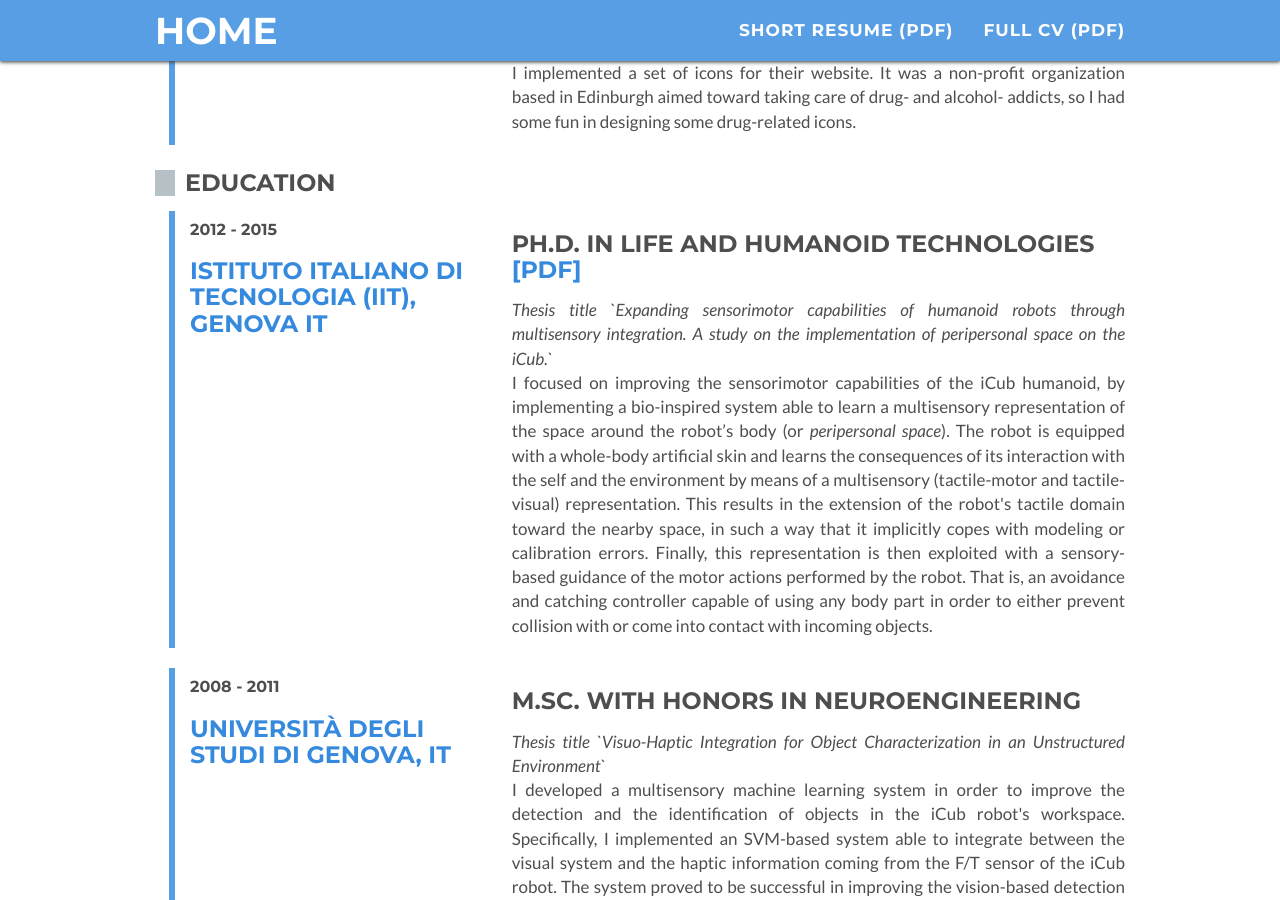
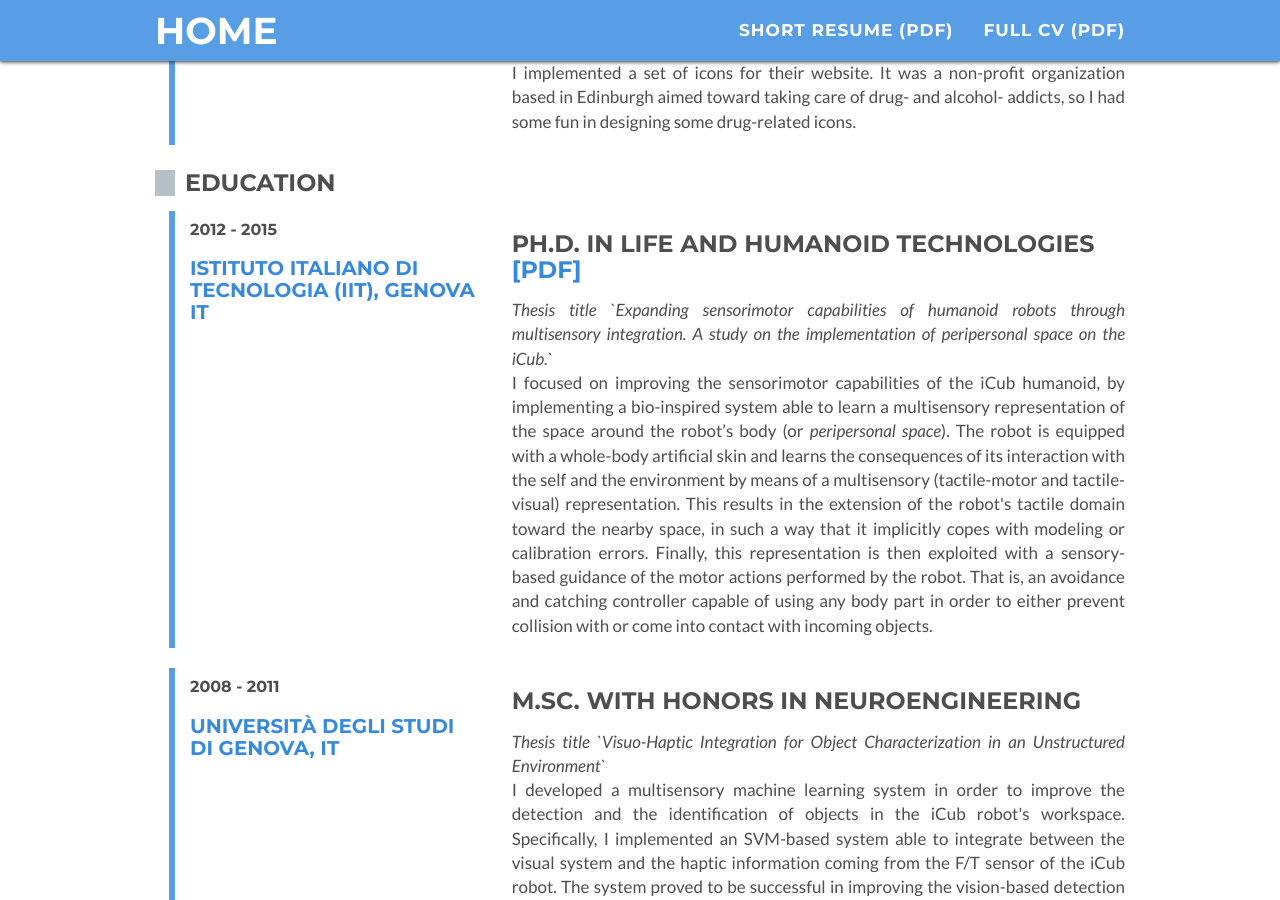
Before and after one commit to alecive/alecive.github.io, a Jekyll site: the page built from _posts/2015-11-11-CV-AlessandroRoncone.md, in a window 1280 px wide and 900 px high, scrolled down 3118 px. Built offline with Jekyll 4.4.1, drawn with Linux system fonts in a browser that asks for light colours.

Commit message:
Minor fix

```diff
--- a/_includes/post-cv.html
+++ b/_includes/post-cv.html
@@ -38,8 +38,8 @@
                     <div class="col-sm-4">
                         <div class="cv-section-title">
                             <h4 class="inlineifprinted">{{college.start}} - {{college.end}}</h4>
-                            {% if college.location-link %}<h2 class="inlineifprinted"><a href="{{college.location-link}}" target="_blank">{{college.location}}</a></h2>
-                            {% else %}<h2 class="inlineifprinted">{{college.location}}</h2>
+                            {% if college.location-link %}<h3 class="inlineifprinted"><a href="{{college.location-link}}" target="_blank">{{college.location}}</a></h3>
+                            {% else %}<h3 class="inlineifprinted">{{college.location}}</h3>
                             {% endif %}
                         </div>
                     </div>
```
